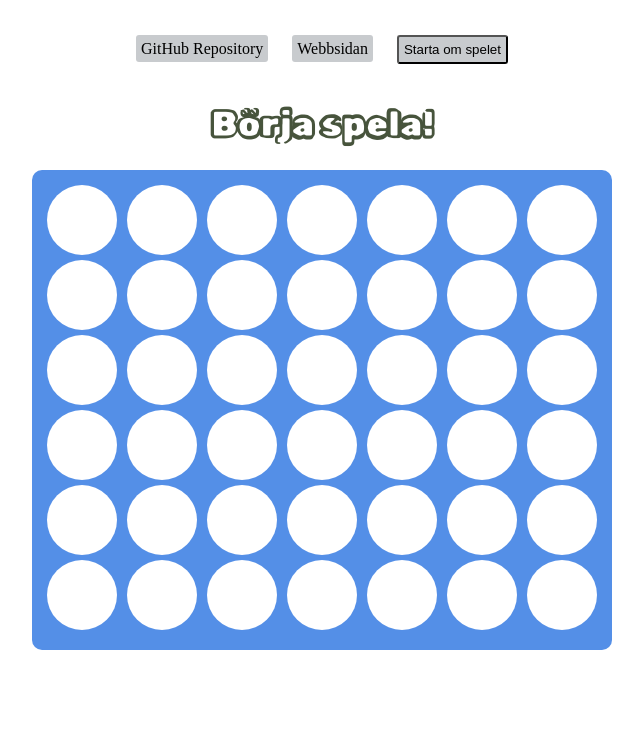
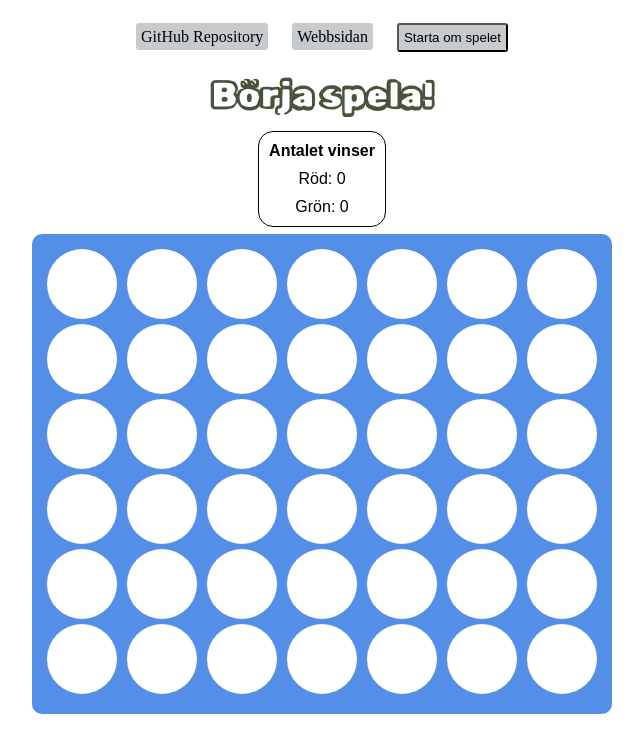
Before and after one commit to klaraassvensson/project_2_VG, a plain HTML site: page index.html in a window 1280 px wide. Shown: the whole page, without its empty margins (318-961 px from the left). Drawn offline with Linux system fonts and the light colour scheme.

Commit message:
skapat en ruta som kommer användas för att räkna antalet vinster

```diff
--- a/index.css
+++ b/index.css
@@ -4,7 +4,7 @@
 }
 header, main{
     text-align: center;
-    margin-top: 20px;
+    margin-top: 5px;
 }
 header a, button{
     text-decoration: none;
@@ -18,6 +18,7 @@ h1{
     font-family: "Vinyl";
     color: rgb(71, 84, 60);
     font-size: 36px;
+    margin: 7px;
 }
 #board{
     width: 560px;
@@ -50,3 +51,16 @@ h1{
     border: 3px solid rgb(0, 0, 0);
     box-sizing: border-box;
 }
+
+#winnerCounter h3, #winnerCounter p{
+    margin: 10px;
+    font-family: Arial, Helvetica, sans-serif;
+    font-size: 16px;
+}
+
+#winnerCounter{
+    margin: 7px;
+    border: 1px solid black;
+    border-radius: 15px;
+    display: inline-block;
+}
--- a/index.html
+++ b/index.html
@@ -13,6 +13,11 @@
     </header>
     <main>
         <h1>Börja spela!</h1>
+        <div id="winnerCounter">
+            <h3>Antalet vinser</h3>
+            <p>Röd: <span id="redCounter">0</span></p>
+            <p>Grön: <span id="greenCounter">0</span></p>
+        </div>
         <div id="board">
         </div>
     </main>
```
